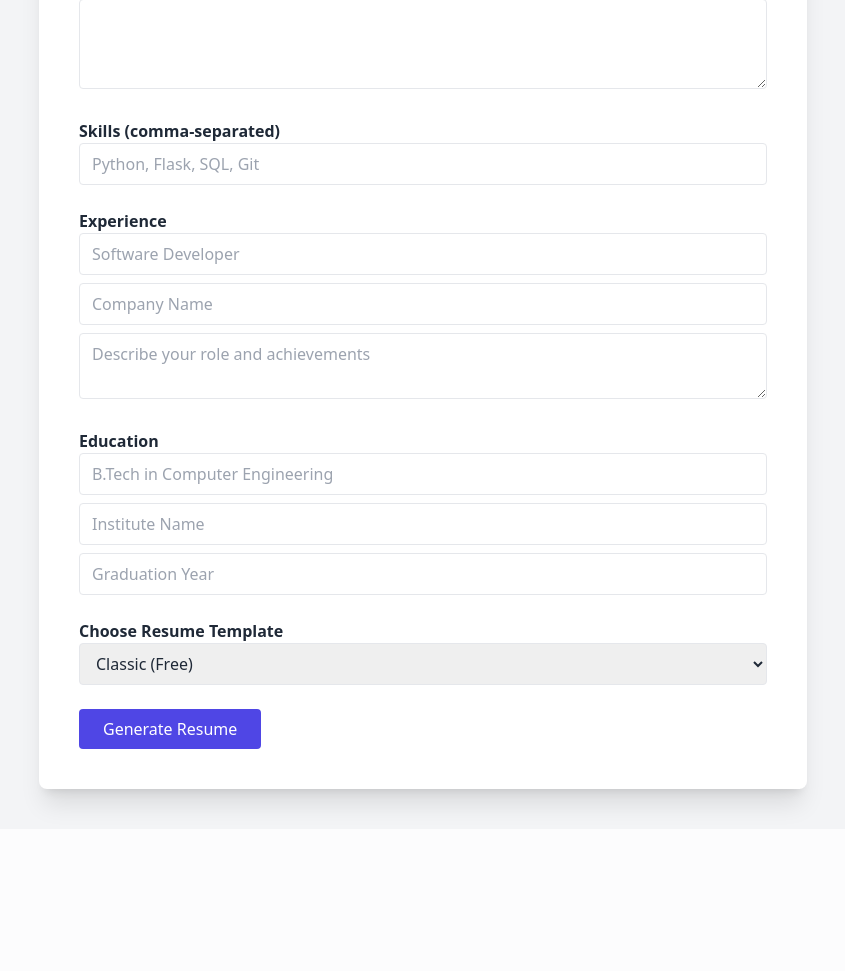
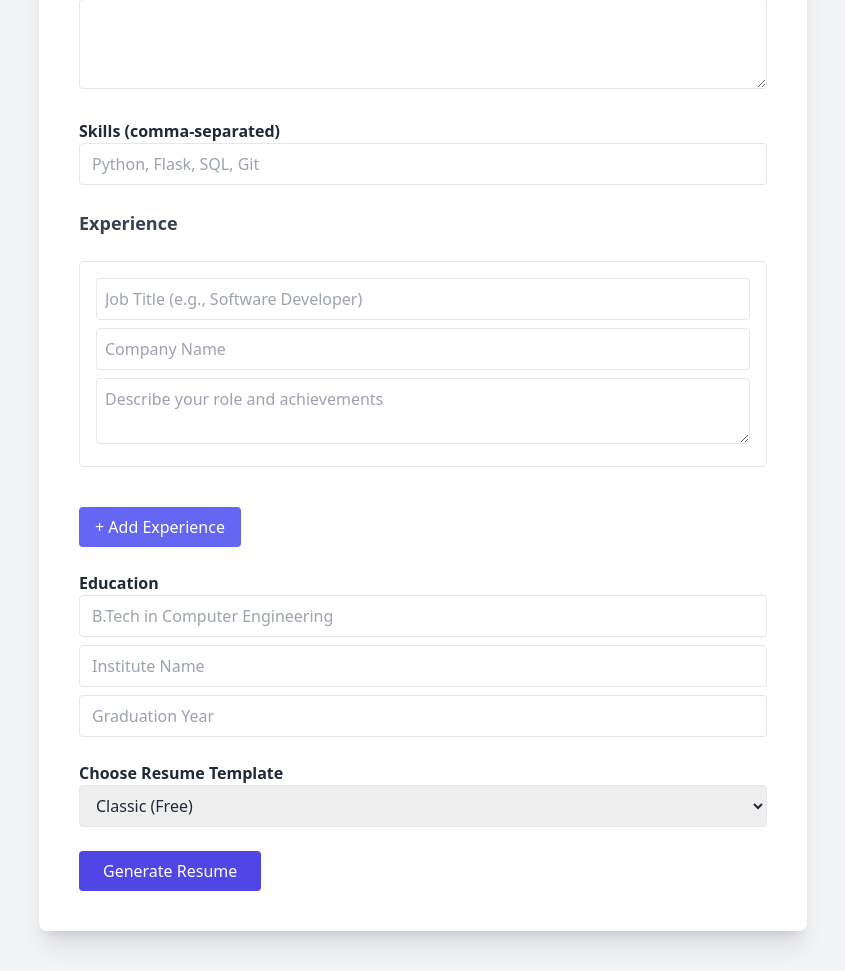
Before and after one commit to Atrv3000/Resumify, a Flask app: page /start in a window 1280 px wide. Shown: the part 531-1502 px from the top of the page, without its empty margins (217-1062 px from the left). Before the commit the page ends 1347 px from the top, so only its background shows below. Run offline with Flask 3, Linux system fonts and the light colour scheme; a user stored in the database is signed in; some libraries are stand-ins or nearby versions.

Commit message:
added the more experiences functionality

```diff
--- a/app.py
+++ b/app.py
@@ -9,7 +9,7 @@ import os, requests
 from config import FREE_TEMPLATES
 from forms import LoginForm, RegisterForm
 from models import db, User, Resume, Purchase
-
+import json
 # ==============================
 # 🔧 App Setup
 # ==============================
@@ -87,6 +87,7 @@ def index():
 @login_required
 def start():
     return render_template("start.html")
+
 
 @app.route('/generate', methods=['POST'])
 @login_required
--- a/templates/start.html
+++ b/templates/start.html
@@ -55,13 +55,48 @@
         <input name="skills" class="w-full border px-3 py-2 rounded" placeholder="Python, Flask, SQL, Git" required>
       </div>
 
-      <!-- Experience -->
-      <div>
-        <label class="block font-semibold">Experience</label>
-        <input name="job_title" class="w-full border px-3 py-2 rounded" placeholder="Software Developer">
-        <input name="company" class="w-full border px-3 py-2 rounded mt-2" placeholder="Company Name">
-        <textarea name="job_desc" class="w-full border px-3 py-2 rounded mt-2" rows="2" placeholder="Describe your role and achievements"></textarea>
+      <!-- Experience Section -->
+      <h2 class="text-lg font-semibold text-gray-700 mb-2">Experience</h2>
+      <div id="experience-section">
+        <div class="experience-entry mb-4 border p-4 rounded">
+          <input type="text" name="experience[0][role]" placeholder="Job Title (e.g., Software Developer)"
+                class="w-full p-2 border rounded mb-2">
+          <input type="text" name="experience[0][company]" placeholder="Company Name"
+                class="w-full p-2 border rounded mb-2">
+          <textarea name="experience[0][description]" placeholder="Describe your role and achievements"
+                    class="w-full p-2 border rounded"></textarea>
+        </div>
       </div>
+
+      <!-- Add More Button -->
+      <button type="button" onclick="addExperience()"
+              class="mt-2 px-4 py-2 bg-indigo-500 text-white rounded hover:bg-indigo-600">
+        + Add Experience
+      </button>
+
+      <script>
+      let expCount = 1;
+      function addExperience() {
+        const section = document.getElementById('experience-section');
+        const entry = document.createElement('div');
+        entry.classList.add('experience-entry', 'mb-4', 'border', 'p-4', 'rounded');
+        entry.innerHTML = `
+          <input type="text" name="experience[${expCount}][role]" placeholder="Job Title"
+                class="w-full p-2 border rounded mb-2">
+          <input type="text" name="experience[${expCount}][company]" placeholder="Company Name"
+                class="w-full p-2 border rounded mb-2">
+          <textarea name="experience[${expCount}][description]" placeholder="Describe your role and achievements"
+                    class="w-full p-2 border rounded"></textarea>
+          <button type="button" onclick="this.parentElement.remove()"
+                  class="mt-2 px-3 py-1 bg-red-500 text-white rounded text-sm hover:bg-red-600">
+            Remove
+          </button>
+        `;
+        section.appendChild(entry);
+        expCount++;
+      }
+      </script>
+
 
       <!-- Education -->
       <div>
```
